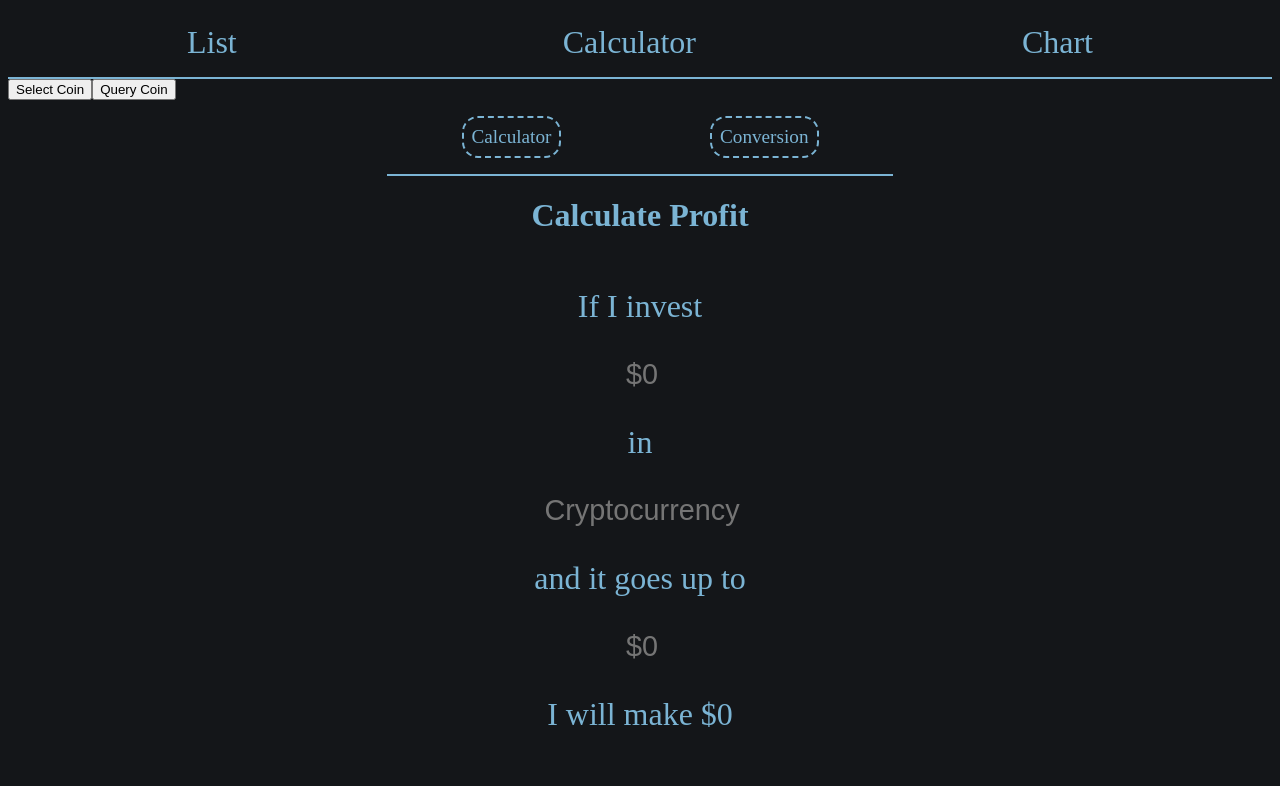
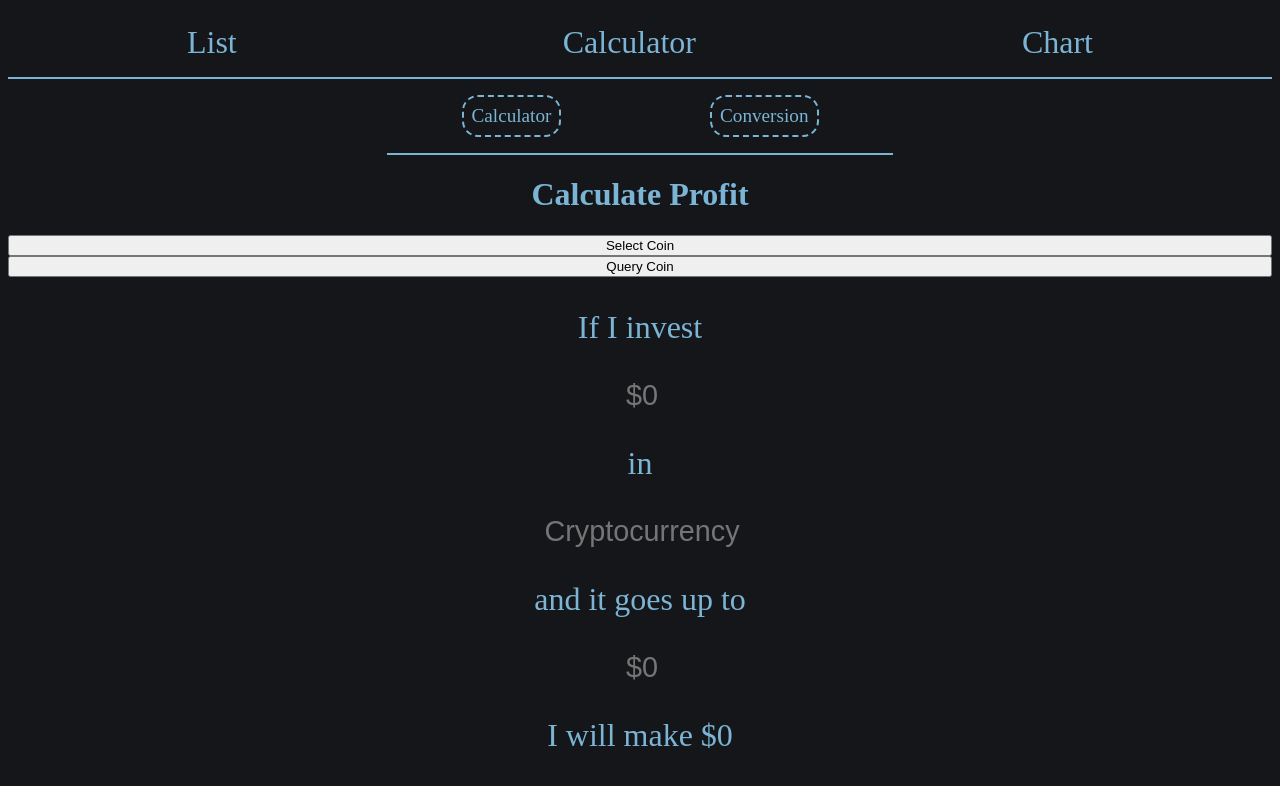
Before and after one commit to AdamPayne238/crypto-FE, a React (Create React App) app in the folder crypto-app/: page /calc/coin-calculator in a window 1280 px wide. Shown: the top 786 px of the page. Built offline with nearby package versions, Linux system fonts and the light colour scheme; no server answers.

Commit message:
child component able to select coin and run query

```diff
--- a/crypto-app/src/components/CryptoCalculators/CryptoCalc.js
+++ b/crypto-app/src/components/CryptoCalculators/CryptoCalc.js
@@ -1,8 +1,6 @@
 import React, { useEffect, useState } from 'react'
 import CoinCalculator from "./subs/CoinCalculator"
 import CoinConversion from "./subs/CoinConversion"
-// import EthereumCalculator from "./subs/EthereumCalculator"
-// import SatoshiCalculator from "./subs/SatoshiCalculator"
 import axios from 'axios'
 import { Route, Link } from 'react-router-dom'
 
@@ -37,16 +35,41 @@ const CryptoCalc = () => {
     return(
         <div>
 
-          <button onClick={() => setCoinId("bitcoin")}>Select Coin</button>
+          {/* <button onClick={() => setCoinId("bitcoin")}>Select Coin</button>
           <button onClick={() => selectCoin()}>Query Coin</button>
+ */}
+
+            <div className="calc-nav">
+              <Link to="/calc/coin-calculator">Calculator</Link>
+              <Link to="/calc/coin-conversion">Conversion</Link>
+            </div>
+
+            {/* <Route
+              path="/calc/coin-calculator"
+              component={CoinCalculator}
+              coinData={coinData}
+              setCoinData={setCoinData}
+              coinId={coinId}
+              setCoinId={setCoinId}
+            /> */}
 
 
-            <div className="calc-nav">
-            <Link to="/calc/coin-calculator">Calculator</Link>
-            <Link to="/calc/coin-conversion">Conversion</Link>
-            </div>
-            <Route  path="/calc/coin-calculator" component={CoinCalculator} coinData={coinData} />
-            <Route  path="/calc/coin-conversion" component={CoinConversion} />
+            <Route
+              path="/calc/coin-calculator"
+                render={() => <CoinCalculator
+                  coinData={coinData}
+                  setCoinData={setCoinData}
+                  coinId={coinId}
+                  setCoinId={setCoinId}
+                  selectCoin={selectCoin}
+              />} />
+
+
+
+            <Route
+              path="/calc/coin-conversion"
+              component={CoinConversion}
+            />
 
         </div>
     )
--- a/crypto-app/src/components/CryptoCalculators/subs/CoinCalculator.js
+++ b/crypto-app/src/components/CryptoCalculators/subs/CoinCalculator.js
@@ -1,4 +1,4 @@
-import React, { useState } from 'react'
+import React, { useState, useEffect  } from 'react'
 
 import './Calc.scss'
 
@@ -7,9 +7,18 @@ const CoinCalculator = (props) => {
 
     const [ profit, setProfit ] = useState(0)
 
+
+    console.log(props.coinId)
+
+
+
+
     return(
         <div className="coin-calculator-container">
             <h1>Calculate Profit</h1>
+
+            <button onClick={() => props.setCoinId("bitcoin")}>Select Coin</button>
+            <button onClick={() => props.selectCoin()}>Query Coin</button>
 
             <div>
                 <p>If I invest</p>
@@ -18,7 +27,7 @@ const CoinCalculator = (props) => {
 
             <div>
                 <p>in</p>
-                    <input type="text" placeholder="Cryptocurrency" name="Crypto" />
+                    <input type="text" placeholder="Cryptocurrency" name="Crypto" onClick={() => props.selectCoin()} />
                 {/* <p>today,</p> */}
             </div>
 
```
